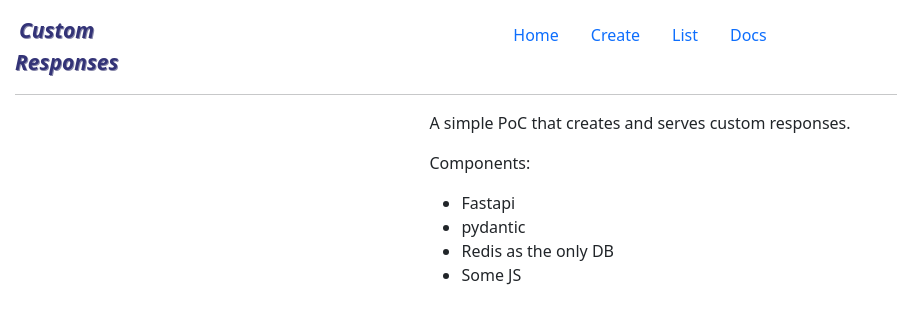
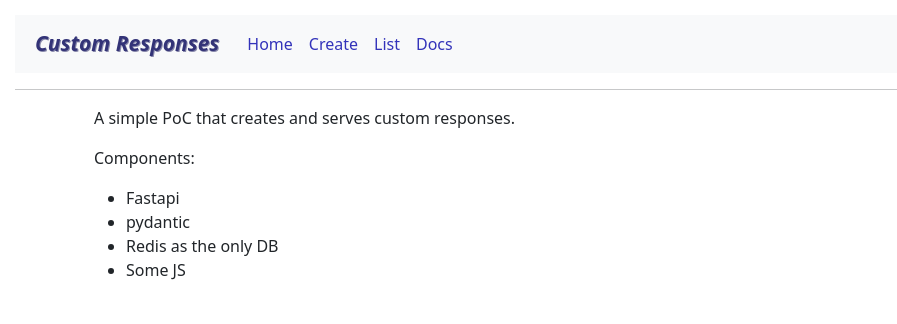
Before and after one commit to aorith/customresponses, a FastAPI app: page / in a window 1280 px wide. Shown: the top 324 px of the page, without its empty margins (0-897 px from the left). Run offline with FastAPI, Linux system fonts and the light colour scheme.

Commit message:
style changes

```diff
--- a/files/static/main.css
+++ b/files/static/main.css
@@ -6,15 +6,23 @@ html {
 #title {
   font-size: 21px;
   font-weight: bold;
-  margin: auto;
+  margin-left: 4px;
   padding: 4px;
-  padding-top: 8px;
   font-style: italic;
   font-family: system-ui, -apple-system, BlinkMacSystemFont, "Segoe UI", Roboto,
     Oxygen, Ubuntu, Cantarell, "Open Sans", "Helvetica Neue", sans-serif;
   color: #337;
   text-align: center;
   text-shadow: 1px 1px #88a;
+}
+
+ul.navbar-nav li a {
+  color: #3333ba !important;
+}
+
+ul.navbar-nav li a:hover {
+  color: #9999ff !important;
+  text-decoration: underline;
 }
 
 fieldset {
--- a/files/templates/base.html
+++ b/files/templates/base.html
@@ -17,38 +17,42 @@
   </head>
 
     <body>
-    <div class="row justify-content-start">
-      <div class="col-2">
-        <span id="title">Custom Responses</span>
-      </div>
-      <div class="col-8">
-        <ul class="nav justify-content-center">
+        <nav class="navbar navbar-expand-lg navbar-light bg-light">
+            <div class="container-fluid">
+                <a class="navbar-brand" href="#"><span id="title">Custom Responses</span></a>
+                <button class="navbar-toggler" type="button" data-bs-toggle="collapse" data-bs-target="#navbarSupportedContent" aria-controls="navbarSupportedContent" aria-expanded="false" aria-label="Toggle navigation">
+                    <span class="navbar-toggler-icon"></span>
+                </button>
+                <div class="collapse navbar-collapse" id="navbarSupportedContent">
+                    <ul class="navbar-nav me-auto mb-2 mb-lg-0">
                         <li class="nav-item">
                             <a class="nav-link active" href="/">Home</a>
                         </li>
                         <li class="nav-item">
-            <a class="nav-link" href="/create">Create</a>
+                            <a class="nav-link active" href="/create">Create</a>
                         </li>
                         <li class="nav-item">
-            <a class="nav-link" href="/list">List</a>
+                            <a class="nav-link active" href="/list">List</a>
                         </li>
                         <li class="nav-item">
-            <a class="nav-link" href="/docs">Docs</a>
+                            <a class="nav-link active" href="/docs">Docs</a>
                         </li>
                     </ul>
                 </div>
             </div>
+        </nav>
+
         <hr />
-    <section class="main_layout">
         <div class="row">
             <div class="col">
+                <section class="main_layout">
                     <section class="flex_layout">
                         <div id="messages"></div>
+                    </section>
                 </section>
                 <div class="container">{% block content %}{% endblock %}</div>
             </div>
         </div>
-    </section>
         <script
         src="https://cdn.jsdelivr.net/npm/bootstrap@5.2.2/dist/js/bootstrap.bundle.min.js"
         integrity="sha384-OERcA2EqjJCMA+/3y+gxIOqMEjwtxJY7qPCqsdltbNJuaOe923+mo//f6V8Qbsw3"
--- a/files/templates/list.html
+++ b/files/templates/list.html
@@ -7,6 +7,7 @@
 
 {% endblock %}
 {% block content %}
+<div class="table-responsive">
     <table class="table table-hover">
         <thead>
             <tr>
@@ -51,4 +52,5 @@
     {% endif %}
 
     &nbsp;<a class="btn btn-secondary" href="/list?cursor=0" role="button">Reset</a>
+</div>
 {% endblock %}
```
Lines whose indentation alone changed are shown as unchanged.
